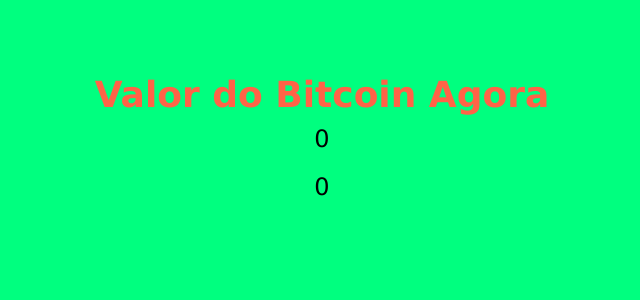
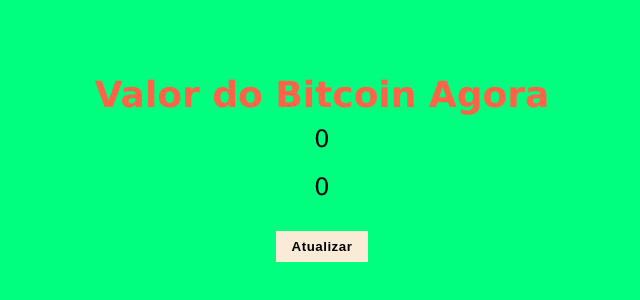
Before and after one commit to jonyreis/bitcoin-value, a plain HTML site: page index.html in a window 1280 px wide. Shown: the part 126-426 px from the top of the page, without its empty margins (318-958 px from the left). Drawn offline with Linux system fonts and the light colour scheme; no server answers.

Commit message:
Add button refresh page

```diff
--- a/css/style.css
+++ b/css/style.css
@@ -29,3 +29,12 @@ main h1 {
     font-size: 24px;
     padding: 10px 0;
 }
+
+main input {
+    background-color: antiquewhite;
+    border: none;
+    font-weight: 600;
+    letter-spacing: .5px;
+    margin-top: 20px;
+    padding: 8px 16px;
+}
--- a/index.html
+++ b/index.html
@@ -14,6 +14,7 @@
             <li id="btc-reais">0</li>
             <li id="btc-dollar">0</li>
         </ul>
+        <input type="button" value="Atualizar" onclick="window.location.reload()">
     </main>
     <script type="module" src="js/script.js"></script>
 </body>
```
